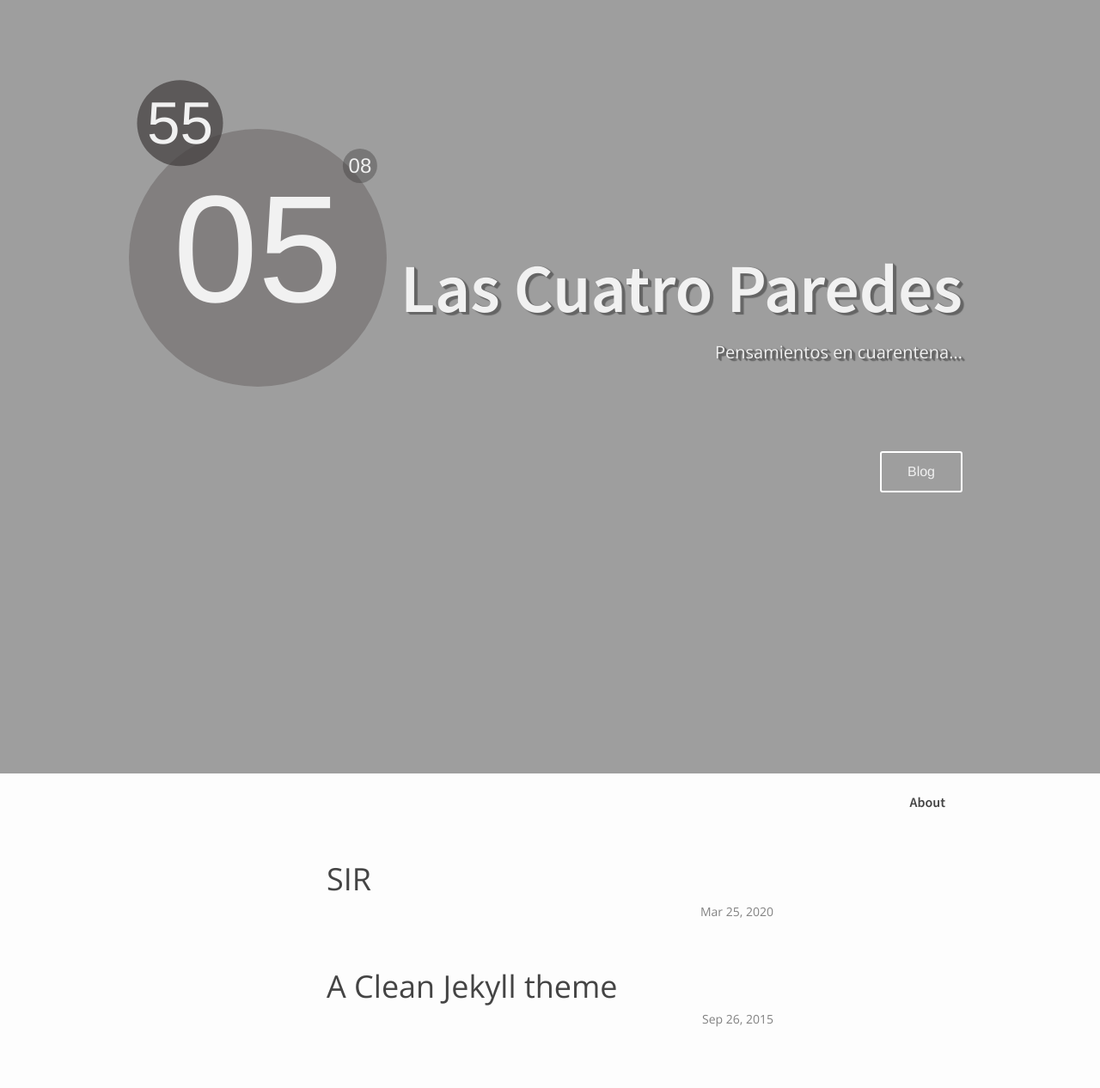
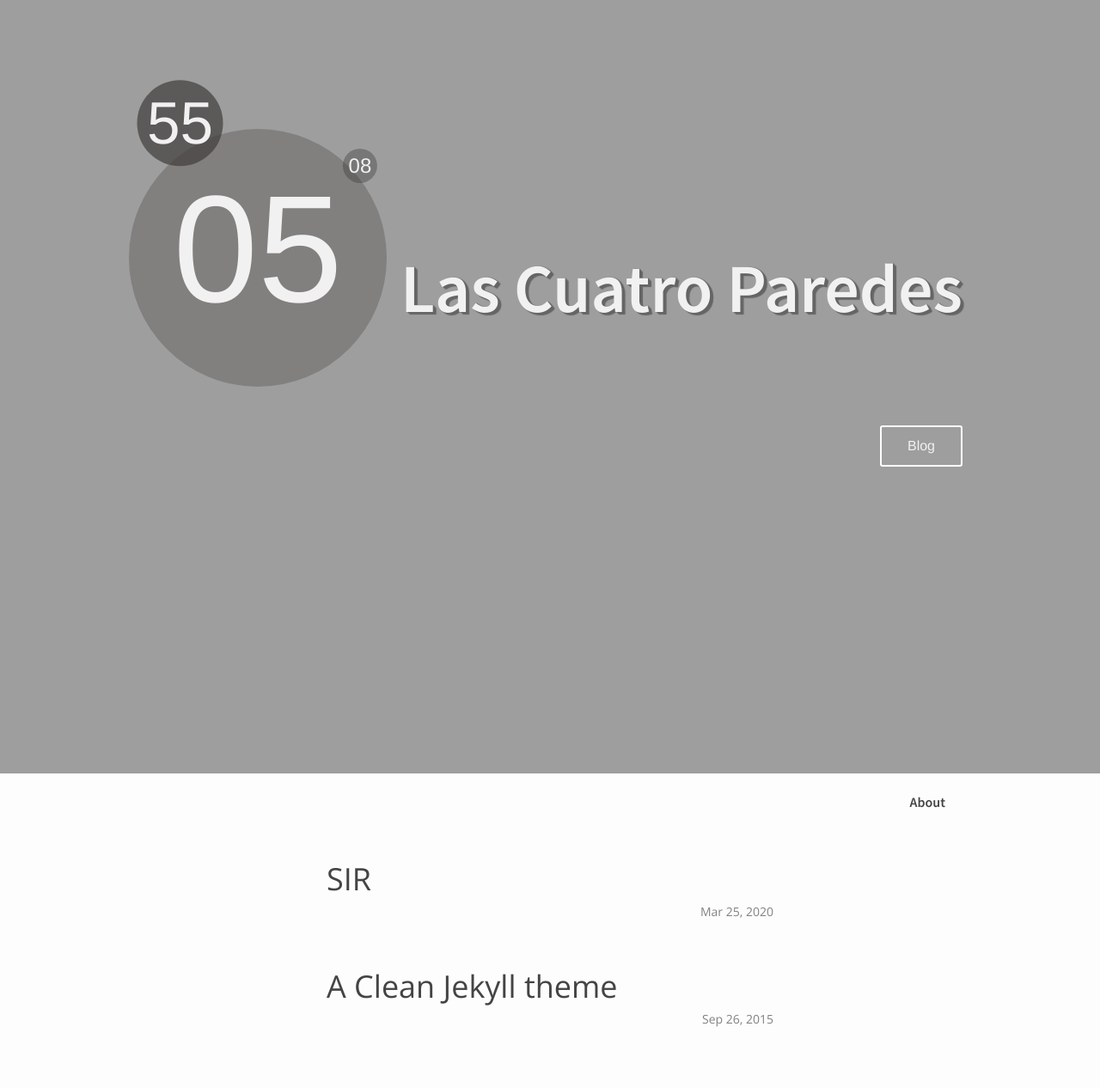
Before and after one commit to Caquita-beep/Caquita-beep.github.io, a Jekyll site: the page built from index.html, in a window 1280 px wide. Shown: the whole page at 86% size. Built offline with Jekyll 4.4.1, drawn with Linux system fonts in a browser that asks for light colours.

Commit message:
Update _config.yml

```diff
--- a/_config.yml
+++ b/_config.yml
@@ -2,7 +2,6 @@
 title: Las Cuatro Paredes
 email: jgra86@hotmail.com
 description: > # this means to ignore newlines until "baseurl:"
-  Pensamientos en cuarentena...
 baseurl: "" # the subpath of your site, e.g. /blog/
 url: "https://Caquita-beep.github.io" # the base hostname & protocol for your site
 twitter_username: Yet_another_ODE
```
